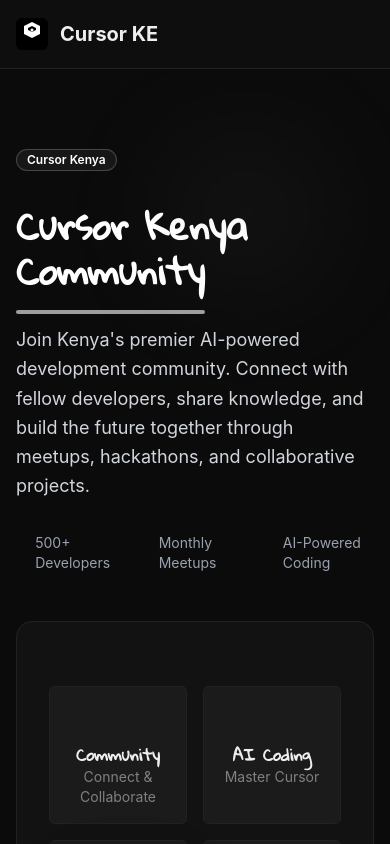
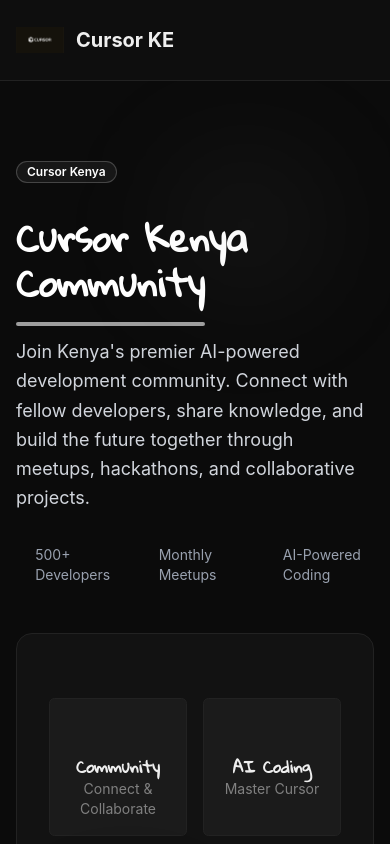
Before and after one commit to Cursor-KE/cursor-ke-memories, a Next.js app: page / in a window 390 px wide. Shown: the top 844 px of the page. Built offline with nearby package versions, Linux system fonts and the light colour scheme; no server answers; the database is empty; some icons are missing.

Commit message:
mobile view

```diff
--- a/app/components/Footer.tsx
+++ b/app/components/Footer.tsx
@@ -10,9 +10,11 @@
         <div className="flex flex-col md:flex-row items-center justify-between gap-8 md:gap-6">
           <div className="text-center md:text-left">
             <div className="flex items-center gap-3 justify-center md:justify-start mb-2">
-              <div className="w-6 h-6 bg-white rounded-sm flex items-center justify-center">
-                <div className="w-4 h-4 bg-background rounded-sm"></div>
-              </div>
+              <img
+                src="/logos/logo.jpeg"
+                alt="Cursor AI Logo"
+                className="w-10 h-10 object-contain"
+              />
               <span className="text-lg font-bold text-foreground">CURSGIR</span>
             </div>
             <p className="text-sm text-muted-foreground">
--- a/app/components/Header.tsx
+++ b/app/components/Header.tsx
@@ -11,9 +11,9 @@
         {/* Cursor Logo */}
         <div className="flex items-center gap-3">
           <img
-            src="/logos/cursor-logo.svg"
+            src="/logos/logo.jpeg"
             alt="Cursor AI Logo"
-            className="w-8 h-8"
+            className="w-12 h-12 object-contain"
           />
           <span className="text-xl font-bold text-foreground">Cursor KE</span>
         </div>
--- a/app/components/UploadMemory.tsx
+++ b/app/components/UploadMemory.tsx
@@ -336,6 +336,16 @@
                     cursor halloween hacks X payhero
                   </Label>
                 </div>
+                <div className="flex items-center space-x-2">
+                  <Checkbox
+                    id="title-5"
+                    checked={title === 'cursor hack kisumu'}
+                    onCheckedChange={(checked) => checked && setTitle('cursor hack kisumu')}
+                  />
+                  <Label htmlFor="title-5" className="text-foreground cursor-pointer">
+                    cursor hack kisumu
+                  </Label>
+                </div>
               </div>
             </div>
 
--- a/app/layout.tsx
+++ b/app/layout.tsx
@@ -20,10 +20,10 @@
 });
 
 export const metadata: Metadata = {
-  title: "Cursor KE",
+  title: "Cursor Hackathon Kisumu - Cursor KE",
   description: "Cursor KE Memories - Building the future with AI-powered development",
   openGraph: {
-    title: "Cursor KE Community",
+    title: "Cursor Hackathon Kisumu - Cursor KE",
     description: "Join Kenya's premier AI-powered development community. Share memories from meetups and hackathons.",
     url: "https://cursor-ke.vercel.app",
     siteName: "Cursor KE",
@@ -40,7 +40,7 @@
   },
   twitter: {
     card: "summary_large_image",
-    title: "Cursor KE Community",
+    title: "Cursor Hackathon Kisumu - Cursor KE",
     description: "Join Kenya's premier AI-powered development community.",
     images: ["/og-image.svg"],
   },
```
Also changed, not shown: public/logos/cursor-logo.svg (deleted), public/logos/logo.jpeg (added).
